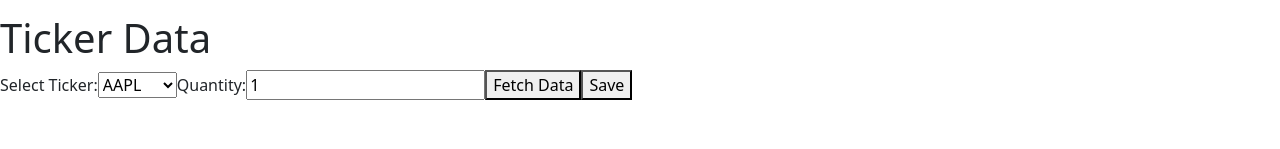
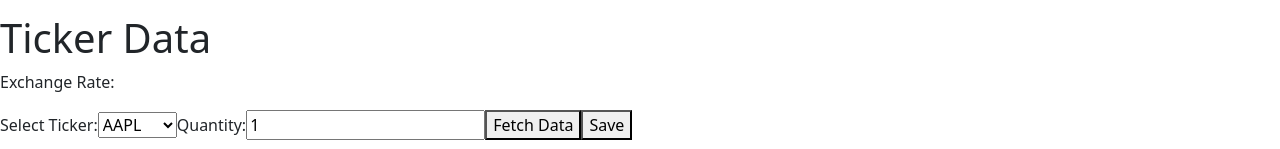
Before and after one commit to flemmingha/website_project, a React (Create React App) app in the folder students-fe/: page / in a window 1280 px wide. Shown: the part 581-730 px from the top of the page. Built offline with nearby package versions, Linux system fonts and the light colour scheme; no server answers.

Commit message:
problem med at hente den nuværende USD værdi

```diff
--- /dev/null
+++ b/students-fe/src/components/ExchangeRateFetcher.js
@@ -0,0 +1,47 @@
+import React, { Component } from "react";
+
+const API_KEY = '2wU33OCwTwVUmNdlI3qOndGcQLadehhS';
+const EXCHANGE_RATE_API_URL = `http://api.apilayer.com/currency_data/live?source=USD&currencies=DKK&apikey=${API_KEY}`;
+
+class ExchangeRateFetcher extends Component {
+  state = {
+    exchangeRate: null, // State to store the fetched exchange rate
+    loading: true, // State to track loading status
+  };
+
+  componentDidMount() {
+    // Fetch the exchange rate when the component mounts
+    fetch(EXCHANGE_RATE_API_URL, {
+      method: 'GET',
+      headers: {
+        'apikey': API_KEY,
+      }
+    })
+    .then(response => response.json())
+    .then(data => {
+      const exchangeRate = data.exchange_rate.DKK; // Assuming the structure of the API response
+      this.setState({ exchangeRate, loading: false });
+    })
+    .catch(error => {
+      // Handle errors if the exchange rate cannot be fetched
+      console.error('Error fetching exchange rate:', error);
+      this.setState({ loading: false });
+    });
+  }
+
+  render() {
+    const { exchangeRate, loading } = this.state;
+
+    return (
+      <div>
+        {loading ? (
+          <p>Loading exchange rate...</p>
+        ) : (
+          <p>Exchange Rate: {exchangeRate}</p>
+        )}
+      </div>
+    );
+  }
+}
+
+export default ExchangeRateFetcher;
--- a/students-fe/src/components/StockAPI.js
+++ b/students-fe/src/components/StockAPI.js
@@ -2,6 +2,8 @@ import React, { Component } from "react";
 import axios from 'axios';
 import FetchData from './FetchData';
 import SaveData from './SaveData';
+import ExchangeRateFetcher from './ExchangeRateFetcher'; // New component for fetching exchange rate
+
 
 const tableStyle = {
   border: '1px solid #ddd',
@@ -46,9 +48,9 @@ class StockAPI extends Component {
   }
 
   calculateTotalValue = () => {
-    const { openingPrice, quantity } = this.state;
+    const { openingPrice, quantity, usdToDkkRate } = this.state;
     const totalValueUSD = openingPrice * quantity;
-    const usdToDkkRate = 6.42;
+
     const totalValueDKK = totalValueUSD * usdToDkkRate;
 
     this.setState({ totalValueUSD, totalValueDKK });
@@ -58,6 +60,9 @@ class StockAPI extends Component {
     return (
       <div style={containerStyle}>
         <h1>Ticker Data</h1>
+        <ExchangeRateFetcher // Component to fetch the exchange rate
+          setExchangeRate={(usdToDkkRate) => this.setState({ usdToDkkRate }, this.calculateTotalValue)}
+        />
         <label>
           Select Ticker:
           <select value={this.state.selectedTicker} onChange={this.handleTickerChange}>
```
Also changed, not shown: 1 other file (tests, documents, lock files or other folders).
